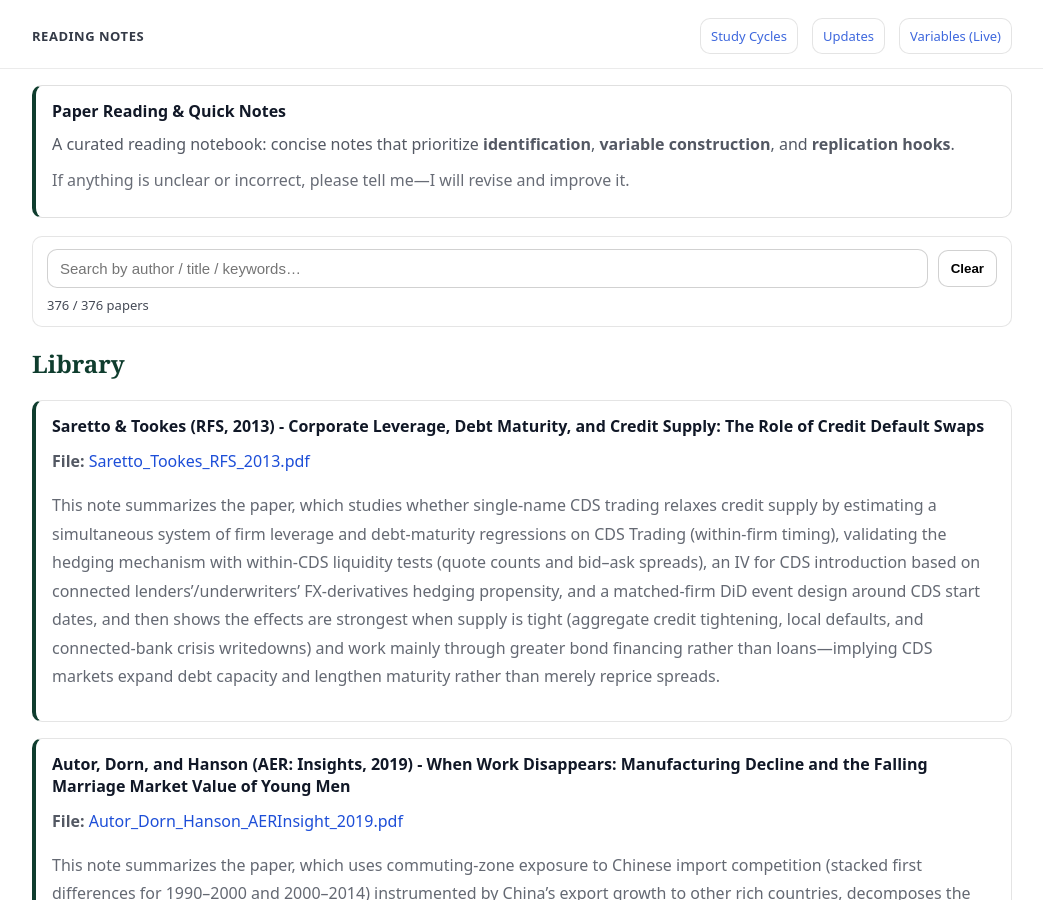
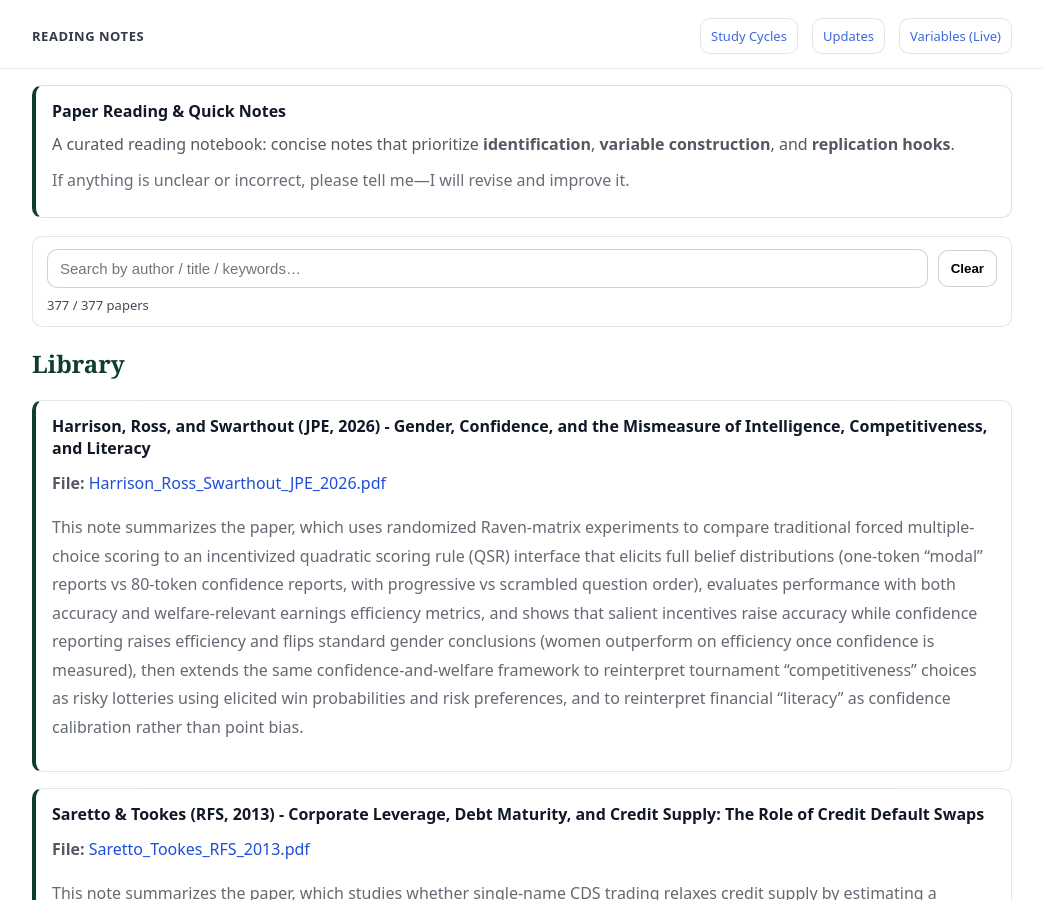
Before and after one commit to yaxinzn/study-archive, a Jekyll site: the page built from reading/index.md, in a window 1280 px wide and 900 px high. Shown: the whole window, without its empty margins (118-1161 px from the left). Built offline with Jekyll 4.4.1, drawn with Linux system fonts in a browser that asks for light colours.

Commit message:
Reading: add/update Harrison_Ross_Swarthout_JPE_2026.pdf

```diff
--- a/_data/reading.yml
+++ b/_data/reading.yml
@@ -1,3 +1,7 @@
+- title: "Harrison, Ross, and Swarthout (JPE, 2026) - Gender, Confidence, and the Mismeasure of Intelligence, Competitiveness, and Literacy"
+  file: "Harrison_Ross_Swarthout_JPE_2026.pdf"
+  desc: "This note summarizes the paper, which uses randomized Raven-matrix experiments to compare traditional forced multiple-choice scoring to an incentivized quadratic scoring rule (QSR) interface that elicits full belief distributions (one-token “modal” reports vs 80-token confidence reports, with progressive vs scrambled question order), evaluates performance with both accuracy and welfare-relevant earnings efficiency metrics, and shows that salient incentives raise accuracy while confidence reporting raises efficiency and flips standard gender conclusions (women outperform on efficiency once confidence is measured), then extends the same confidence-and-welfare framework to reinterpret tournament “competitiveness” choices as risky lotteries using elicited win probabilities and risk preferences, and to reinterpret financial “literacy” as confidence calibration rather than point bias."
+
 - title: "Saretto & Tookes (RFS, 2013) - Corporate Leverage, Debt Maturity, and Credit Supply: The Role of Credit Default Swaps"
   file: "Saretto_Tookes_RFS_2013.pdf"
   desc: "This note summarizes the paper, which studies whether single-name CDS trading relaxes credit supply by estimating a simultaneous system of firm leverage and debt-maturity regressions on CDS Trading (within-firm timing), validating the hedging mechanism with within-CDS liquidity tests (quote counts and bid–ask spreads), an IV for CDS introduction based on connected lenders’/underwriters’ FX-derivatives hedging propensity, and a matched-firm DiD event design around CDS start dates, and then shows the effects are strongest when supply is tight (aggregate credit tightening, local defaults, and connected-bank crisis writedowns) and work mainly through greater bond financing rather than loans—implying CDS markets expand debt capacity and lengthen maturity rather than merely reprice spreads."
```
Also changed, not shown: 1 other file.
